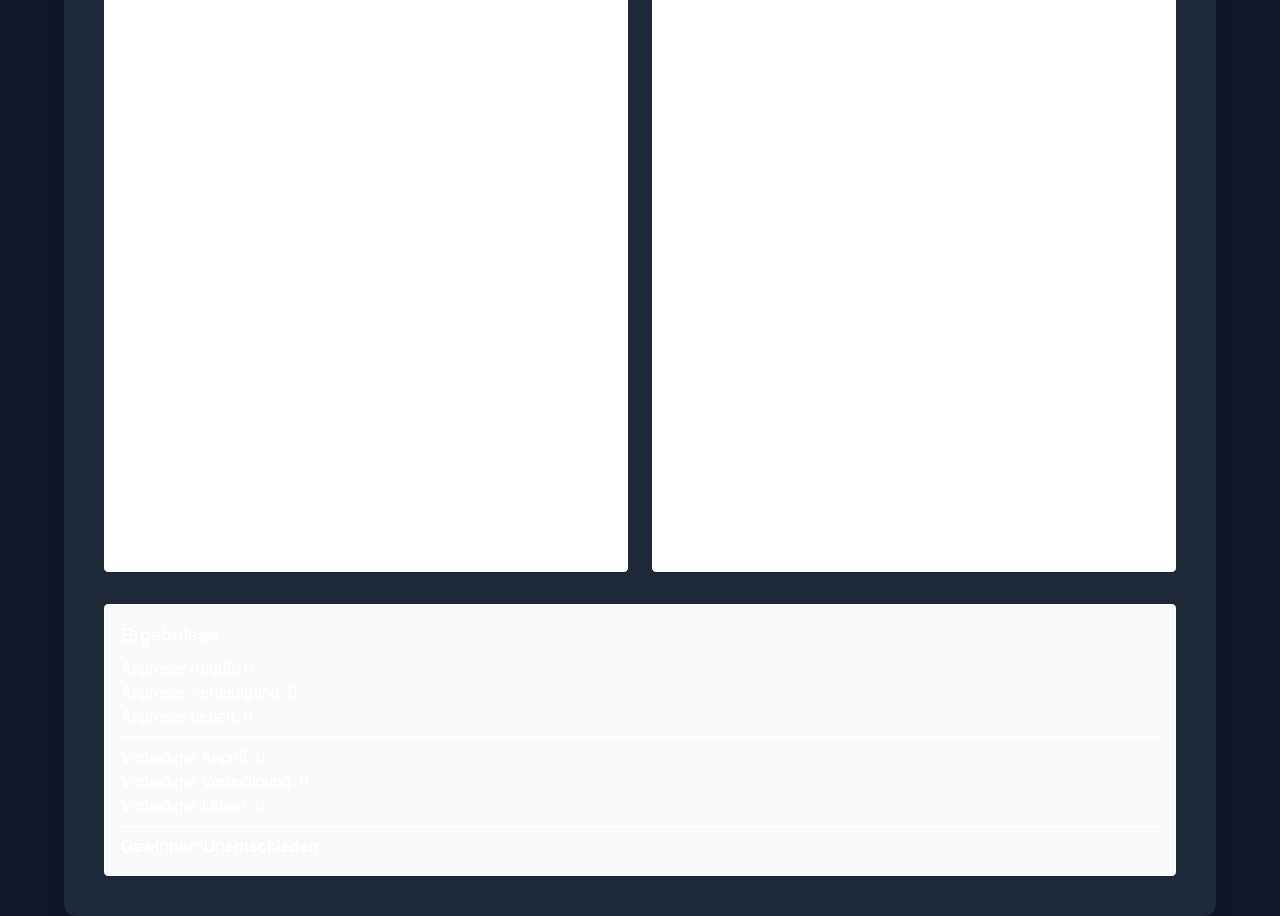
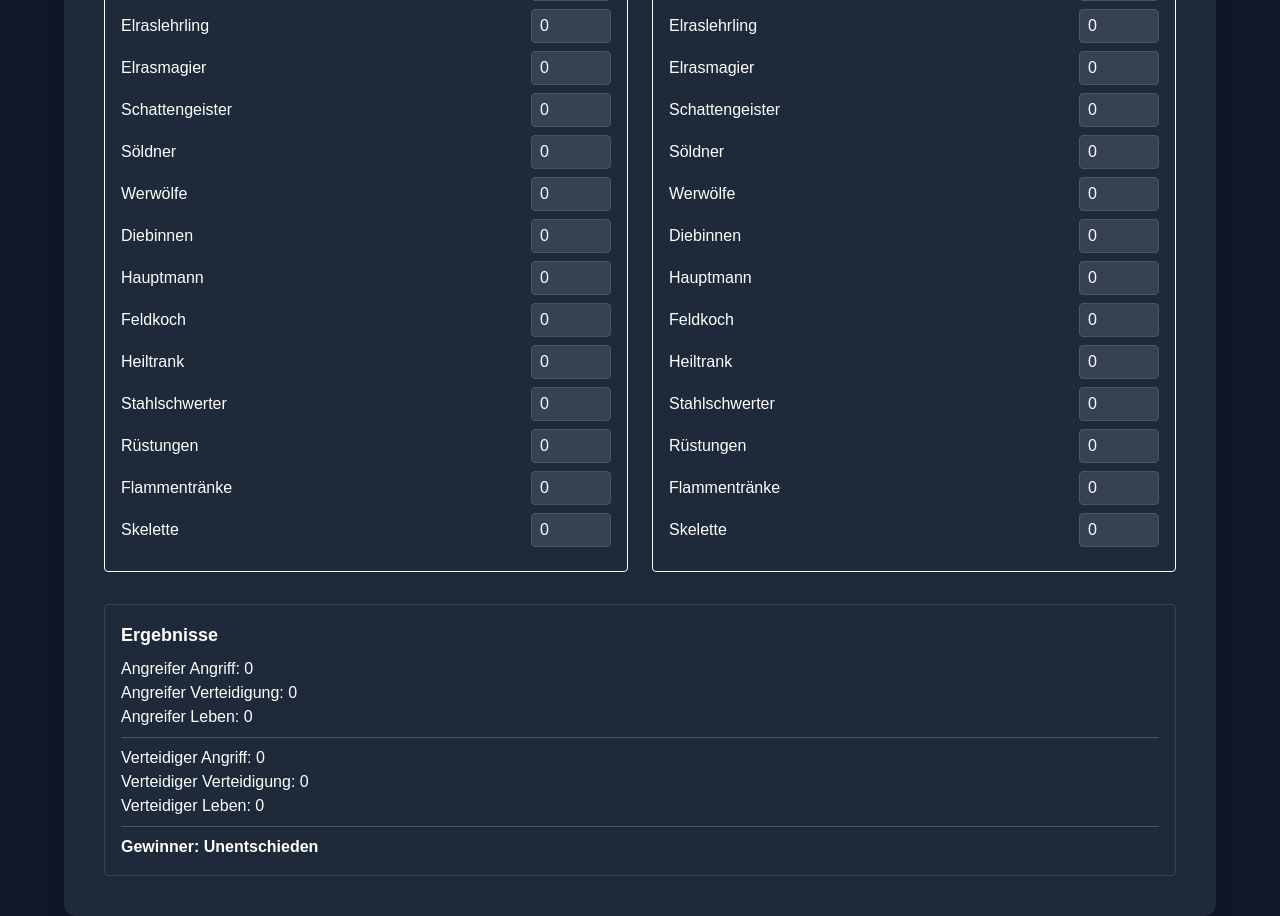
Before and after one commit to Qseng123/vdofs, a Next.js app: page / in a window 1280 px wide. Shown: the part 400-1316 px from the top of the page. Built offline with nearby package versions, Linux system fonts and the light colour scheme.

Commit message:
dark mode v2

```diff
--- a/src/app/vdofs.tsx
+++ b/src/app/vdofs.tsx
@@ -161,11 +161,11 @@ function Kampfsimulator() {
     };
 
     return (
-        <div className="p-4 max-w-6xl mx-auto">
+        <div className="p-4 max-w-6xl mx-auto text-white">
             <h1 className="text-2xl font-bold text-center mb-6">Kampfsimulator</h1>
             <div className="grid md:grid-cols-2 gap-6">
                 {["Angreifer", "Verteidiger"].map((role, i) => (
-                    <div key={role} className="border p-4 rounded shadow bg-white">
+                    <div key={role} className="border p-4 rounded shadow bg-gray-800">
                         <h2 className="text-xl font-semibold mb-4">{role}</h2>
                         {Object.keys(units).map((unit) => (
                             <div key={unit} className="flex justify-between items-center mb-2">
@@ -177,23 +177,23 @@ function Kampfsimulator() {
                                     onChange={(e) =>
                                         handleChange(i === 0 ? "attacker" : "defender", unit, parseInt(e.target.value) || 0)
                                     }
-                                    className="w-20 border px-2 py-1 rounded"
+                                    className="w-20 bg-gray-700 text-white border border-gray-600 px-2 py-1 rounded"
                                 />
                             </div>
                         ))}
                     </div>
                 ))}
             </div>
-            <div className="mt-8 p-4 bg-gray-50 border rounded shadow">
+            <div className="mt-8 p-4 bg-gray-800 border border-gray-700 rounded shadow">
                 <h3 className="text-lg font-bold mb-2">Ergebnisse</h3>
                 <p>Angreifer Angriff: {attacker.totalAttack.toFixed(0)}</p>
                 <p>Angreifer Verteidigung: {attacker.totalDefense.toFixed(0)}</p>
                 <p>Angreifer Leben: {attacker.totalHp.toFixed(0)}</p>
-                <hr className="my-2" />
+                <hr className="my-2 border-gray-600" />
                 <p>Verteidiger Angriff: {defender.totalAttack.toFixed(0)}</p>
                 <p>Verteidiger Verteidigung: {defender.totalDefense.toFixed(0)}</p>
                 <p>Verteidiger Leben: {defender.totalHp.toFixed(0)}</p>
-                <hr className="my-2" />
+                <hr className="my-2 border-gray-600" />
                 <p className="font-bold">Gewinner: {determineWinner()}</p>
             </div>
         </div>
```
